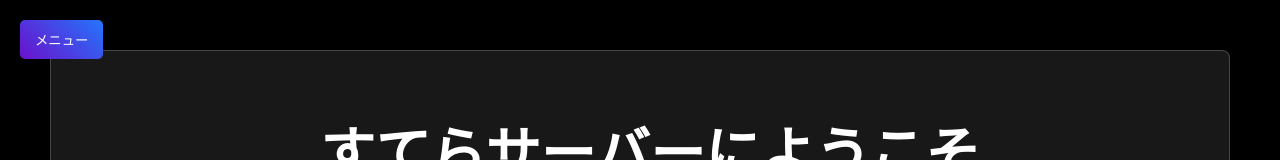
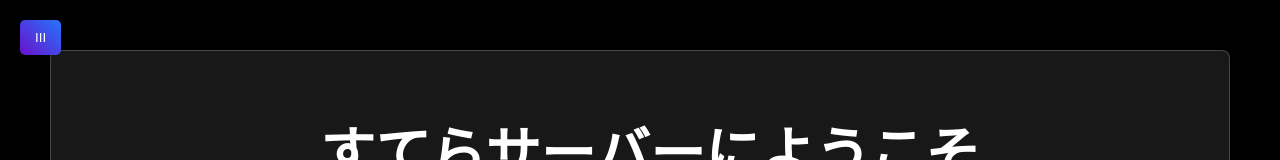
Before and after one commit to Ste11aMc/StellaMC-server, a plain HTML site: page des.html in a window 1280 px wide. Shown: the top 160 px of the page. Drawn offline with Linux system fonts and the light colour scheme; a web font is replaced by a local one.

Commit message:
Update des.html

```diff
--- a/des.html
+++ b/des.html
@@ -11,7 +11,7 @@
 </head>
 <body>
     <div class="container">
-        <button class="menu-btn">メニュー</button>
+        <button class="menu-btn">III</button>
         <nav class="sidebar">
             <ul>
                 <li><a href="index.html" class="red">メインページ</a></li>
```
